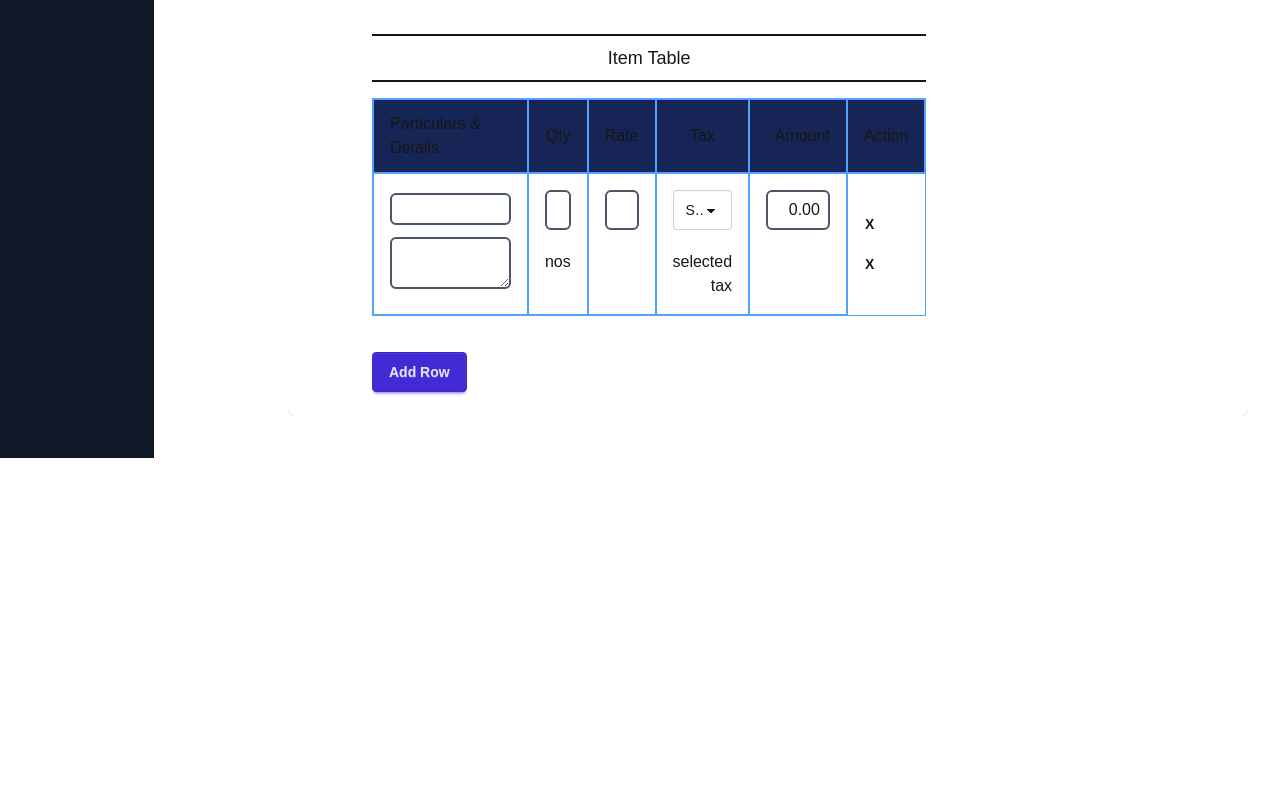
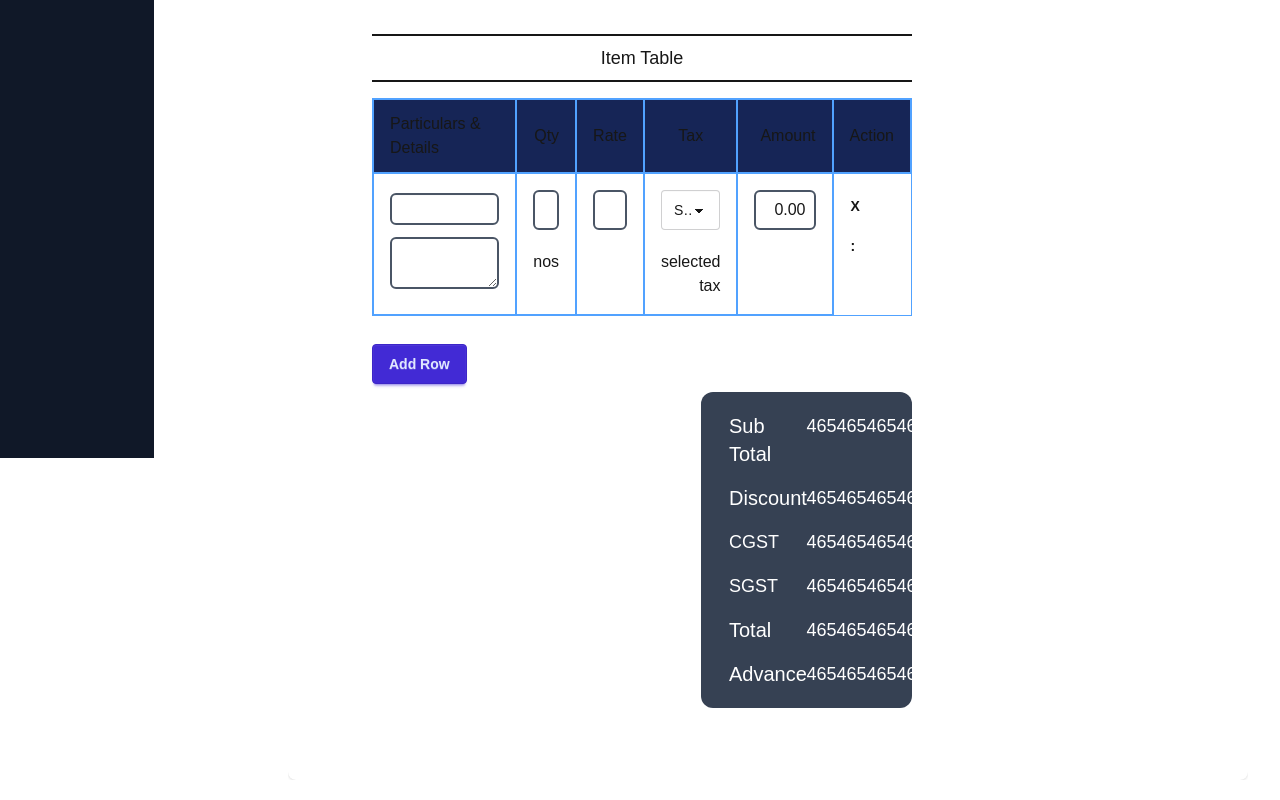
Before and after one commit to unhingedcargo/fintech_frontend, a Next.js app: page /estimate/create-new in a window 1280 px wide. Shown: the part 422-1222 px from the top of the page. Before the commit the page ends 858 px from the top, so only its background shows below. Built offline with nearby package versions, Linux system fonts and the light colour scheme.

Commit message:
second Commit

```diff
--- a/src/app/estimate/create-new/page.jsx
+++ b/src/app/estimate/create-new/page.jsx
@@ -43,9 +43,9 @@ export default function CreateEstimate() {
           </div>
           {/* Card starts from here */}
           <div className="card w-full px-15 pt-5 mt-5 bg-base-100 card-md shadow-sm">
-            <div className="card-body">
+            <div className="card-body w-[70%]">
               {/* grid starts */}
-              <div className="grid grid-cols-12 gap-6 w-[70%]">
+              <div className="grid grid-cols-12 gap-6">
                 <div className='col-span-6'>
                   <label className="input w-[90%]">
                     <span className="label">Customer Name</span>
@@ -84,10 +84,10 @@ export default function CreateEstimate() {
 
                 <div className="col-span-8"></div>
 
-
-
+                {/* Item Table Starts */}
                 <div className="col-span-12 mt-8" id='item-table'>
                   <h3 className='text-lg text-center border-t-2 border-b-2 py-2'>Item Table</h3>
+
                   <table className="min-w-full border border-collapse border-blue-400 text-lg mt-4">
                     <thead className='bg-blue-950'>
                       <tr className='text-base'>
@@ -139,28 +139,49 @@ export default function CreateEstimate() {
                         <input type="text" className='border-2 border-gray-600 h-10 pe-2 rounded-md w-full mb-5 text-right' defaultValue="0.00" readOnly/>
                         </td>
 
-                        <td>
+                        <td className='align-top pt-3'>
                           <button className="btn btn-ghost" onClick={addRow}>X</button>
-                          <button className="btn btn-ghost">X</button>
+                          <button className="btn btn-ghost">:</button>
                         </td>
 
                       </tr>
                     </tbody>
                   </table>
-                </div>
-              {/* grid ends here */}
-              </div>
-              {/* Item Teable Starts */}
+                </div> {/* table ends here */}
 
-              <div>
-
-              </div>
+              </div> {/* grid ends here */}
 
               <div className="justify-start card-actions mt-5">
                 <button className="btn btn-primary" onClick={addRow}>Add Row</button>
               </div>
+
+            <div className="grid grid-cols-12 gap-6">
+
+              <div className="col-span-7"></div>
+              <div className="col-span-5 bg-gray-700 text-white rounded-xl p-3">
+                <div className="grid grid-cols-2">
+                <div className='text-start text-xl font-medium ps-4 py-2'>Sub Total</div>
+                <div className='text-right text-lg pe-4 py-2'>46546546546</div>
+                <div className='text-start text-xl font-medium ps-4 py-2'>Discount</div>
+                <div className='text-right text-lg pe-4 py-2'>46546546546</div>
+                <div className='text-start text-lg font-medium ps-4 py-2'>CGST</div>
+                <div className='text-right text-lg pe-4 py-2'>46546546546</div>
+                <div className='text-start text-lg font-medium ps-4 py-2'>SGST</div>
+                <div className='text-right text-lg pe-4 py-2'>46546546546</div>
+                <div className='text-start text-xl font-medium ps-4 py-2'>Total</div>
+                <div className='text-right text-lg pe-4 py-2'>46546546546</div>
+                <div className='text-start text-xl font-medium ps-4 py-2'>Advance</div>
+                <div className='text-right text-lg pe-4 py-2'>46546546546</div>
+
+                </div>
+              </div>
+              <div className="col-span-6"></div>
+              <div className="col-span-6"></div>
+              <div className="col-span-6"></div>
+
             </div>
-          </div>
+            </div> {/* Card body div ends here */}
+          </div> {/* Card div ends here */}
 
 
         {/* body div ends */}
```
